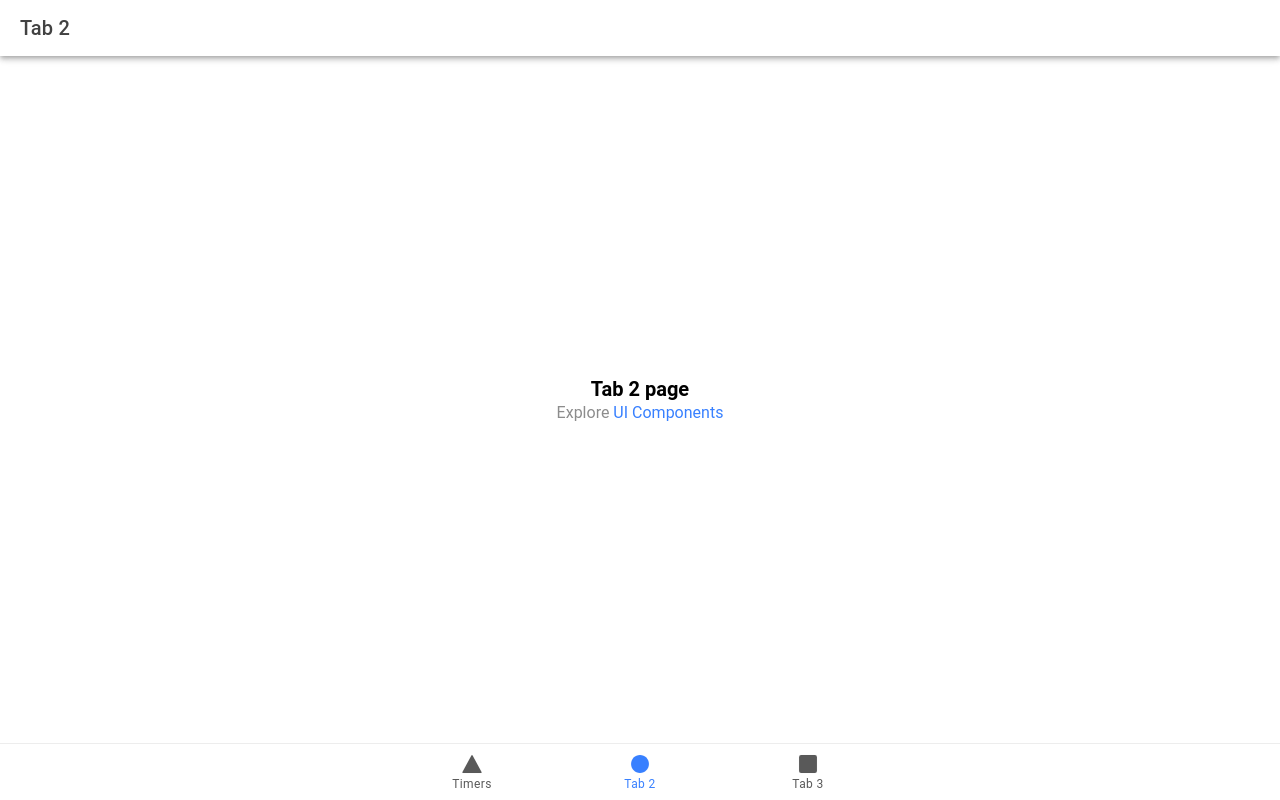
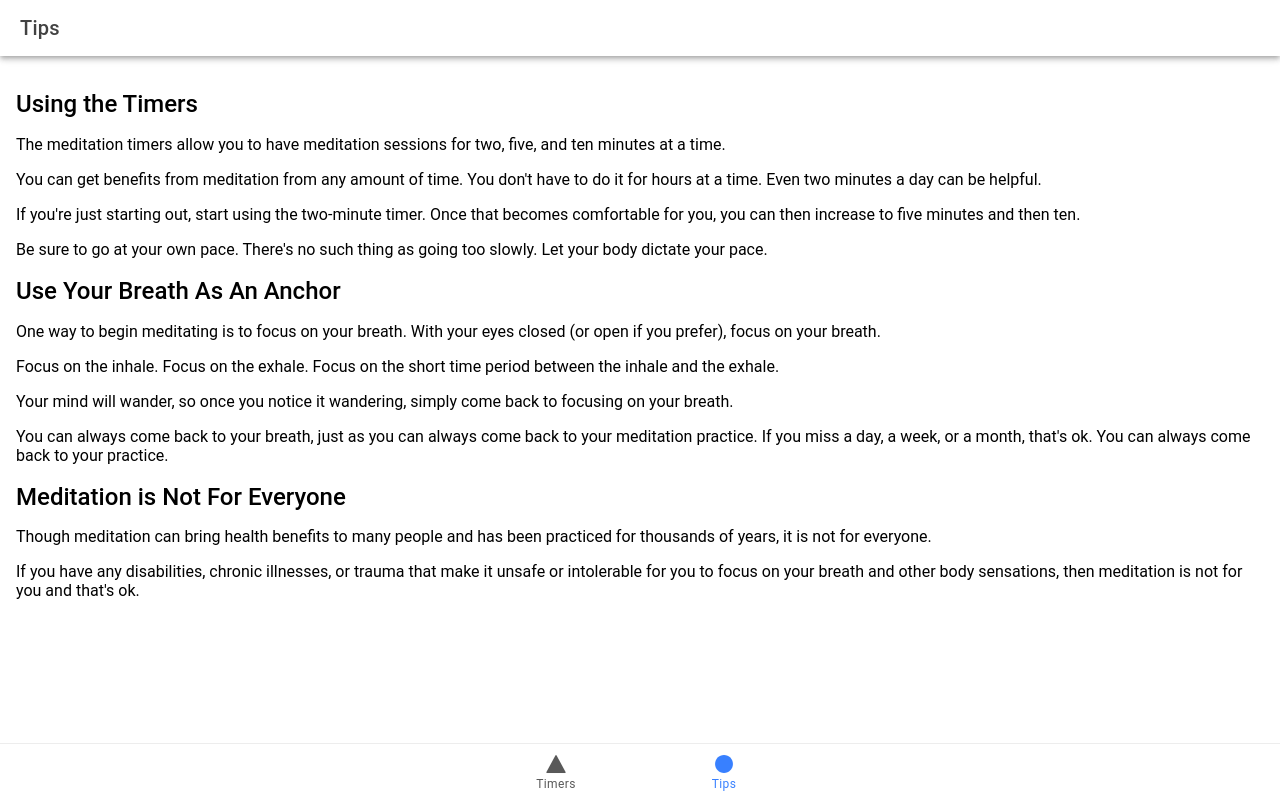
Before and after one commit to andystitt829/meditation-timer, a React (Vite) app: page /tab2 in a window 1280 px wide. Built offline with nearby package versions, Linux system fonts and the light colour scheme.

Commit message:
Cleaned up file structure and added copy for Tips page.

```diff
--- a/src/App.tsx
+++ b/src/App.tsx
@@ -10,10 +10,9 @@ import {
   setupIonicReact
 } from '@ionic/react';
 import { IonReactRouter } from '@ionic/react-router';
-import { ellipse, square, triangle } from 'ionicons/icons';
+import { ellipse, triangle } from 'ionicons/icons';
 import Tab1 from './pages/Tab1';
 import Tab2 from './pages/Tab2';
-import Tab3 from './pages/Tab3';
 
 /* Core CSS required for Ionic components to work properly */
 import '@ionic/react/css/core.css';
@@ -47,9 +46,6 @@ const App: React.FC = () => (
           <Route exact path="/tab2">
             <Tab2 />
           </Route>
-          <Route path="/tab3">
-            <Tab3 />
-          </Route>
           <Route exact path="/">
             <Redirect to="/tab1" />
           </Route>
@@ -61,11 +57,7 @@ const App: React.FC = () => (
           </IonTabButton>
           <IonTabButton tab="tab2" href="/tab2">
             <IonIcon aria-hidden="true" icon={ellipse} />
-            <IonLabel>Tab 2</IonLabel>
-          </IonTabButton>
-          <IonTabButton tab="tab3" href="/tab3">
-            <IonIcon aria-hidden="true" icon={square} />
-            <IonLabel>Tab 3</IonLabel>
+            <IonLabel>Tips</IonLabel>
           </IonTabButton>
         </IonTabBar>
       </IonTabs>
--- /dev/null
+++ b/src/components/Tips.tsx
@@ -0,0 +1,33 @@
+const Tips: React.FC = () => {
+    return (
+        <>
+            <h2>Using the Timers</h2>
+
+            <p>The meditation timers allow you to have meditation sessions for two, five, and ten minutes at a time.</p>
+
+            <p>You can get benefits from meditation from any amount of time. You don't have to do it for hours at a time. Even two minutes a day can be helpful.</p>
+
+            <p>If you're just starting out, start using the two-minute timer. Once that becomes comfortable for you, you can then increase to five minutes and then ten.</p>
+
+            <p>Be sure to go at your own pace. There's no such thing as going too slowly. Let your body dictate your pace.</p>
+
+            <h2>Use Your Breath As An Anchor</h2>
+
+            <p>One way to begin meditating is to focus on your breath. With your eyes closed (or open if you prefer), focus on your breath.</p>
+
+            <p>Focus on the inhale. Focus on the exhale. Focus on the short time period between the inhale and the exhale.</p>
+
+            <p>Your mind will wander, so once you notice it wandering, simply come back to focusing on your breath.</p>
+
+            <p>You can always come back to your breath, just as you can always come back to your meditation practice. If you miss a day, a week, or a month, that's ok. You can always come back to your practice.</p>
+
+            <h2>Meditation is Not For Everyone</h2>
+
+            <p>Though meditation can bring health benefits to many people and has been practiced for thousands of years, it is not for everyone.</p>
+
+            <p>If you have any disabilities, chronic illnesses, or trauma that make it unsafe or intolerable for you to focus on your breath and other body sensations, then meditation is not for you and that's ok.</p>
+        </>
+    );
+};
+
+export default Tips;
--- a/src/pages/Tab1.tsx
+++ b/src/pages/Tab1.tsx
@@ -9,7 +9,7 @@ const Tab1: React.FC = () => {
     <IonPage>
       <IonHeader>
         <IonToolbar>
-          <IonTitle>Meditation Timer</IonTitle>
+          <IonTitle>Timers</IonTitle>
         </IonToolbar>
       </IonHeader>
       <IonContent fullscreen>
--- a/src/pages/Tab2.tsx
+++ b/src/pages/Tab2.tsx
@@ -1,5 +1,5 @@
 import { IonContent, IonHeader, IonPage, IonTitle, IonToolbar } from '@ionic/react';
-import ExploreContainer from '../components/ExploreContainer';
+import Tips from '../components/Tips';
 import './Tab2.css';
 
 const Tab2: React.FC = () => {
@@ -7,16 +7,16 @@ const Tab2: React.FC = () => {
     <IonPage>
       <IonHeader>
         <IonToolbar>
-          <IonTitle>Tab 2</IonTitle>
+          <IonTitle>Tips</IonTitle>
         </IonToolbar>
       </IonHeader>
-      <IonContent fullscreen>
+      <IonContent fullscreen className='ion-padding'>
         <IonHeader collapse="condense">
           <IonToolbar>
-            <IonTitle size="large">Tab 2</IonTitle>
+            <IonTitle size="large">Tips</IonTitle>
           </IonToolbar>
         </IonHeader>
-        <ExploreContainer name="Tab 2 page" />
+        <Tips />
       </IonContent>
     </IonPage>
   );
--- a/src/pages/Tab3.tsx
+++ /dev/null
@@ -1,25 +0,0 @@
-import { IonContent, IonHeader, IonPage, IonTitle, IonToolbar } from '@ionic/react';
-import ExploreContainer from '../components/ExploreContainer';
-import './Tab3.css';
-
-const Tab3: React.FC = () => {
-  return (
-    <IonPage>
-      <IonHeader>
-        <IonToolbar>
-          <IonTitle>Tab 3</IonTitle>
-        </IonToolbar>
-      </IonHeader>
-      <IonContent fullscreen>
-        <IonHeader collapse="condense">
-          <IonToolbar>
-            <IonTitle size="large">Tab 3</IonTitle>
-          </IonToolbar>
-        </IonHeader>
-        <ExploreContainer name="Tab 3 page" />
-      </IonContent>
-    </IonPage>
-  );
-};
-
-export default Tab3;
```
Also changed, not shown: src/pages/Tab3.css (deleted).
